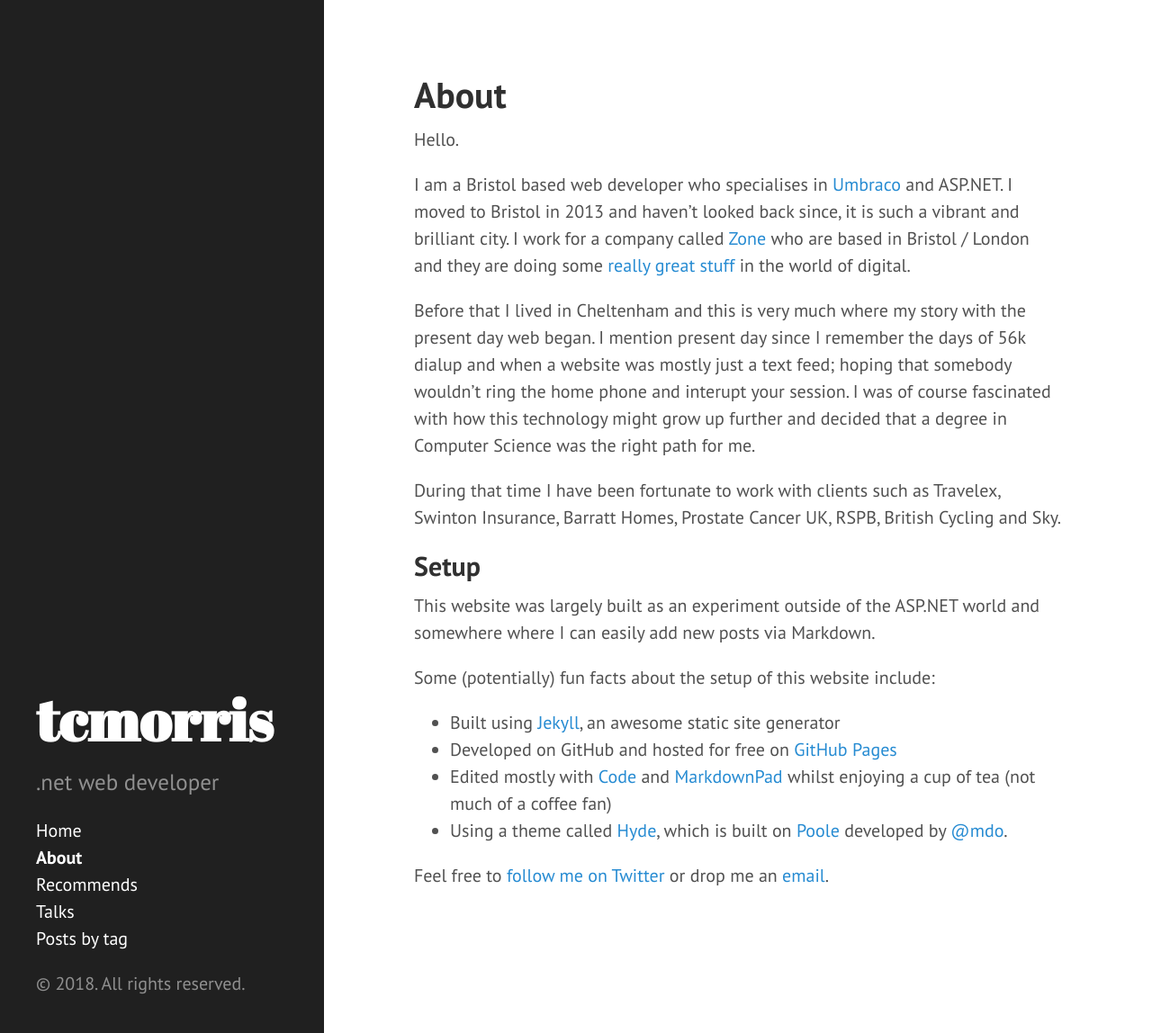
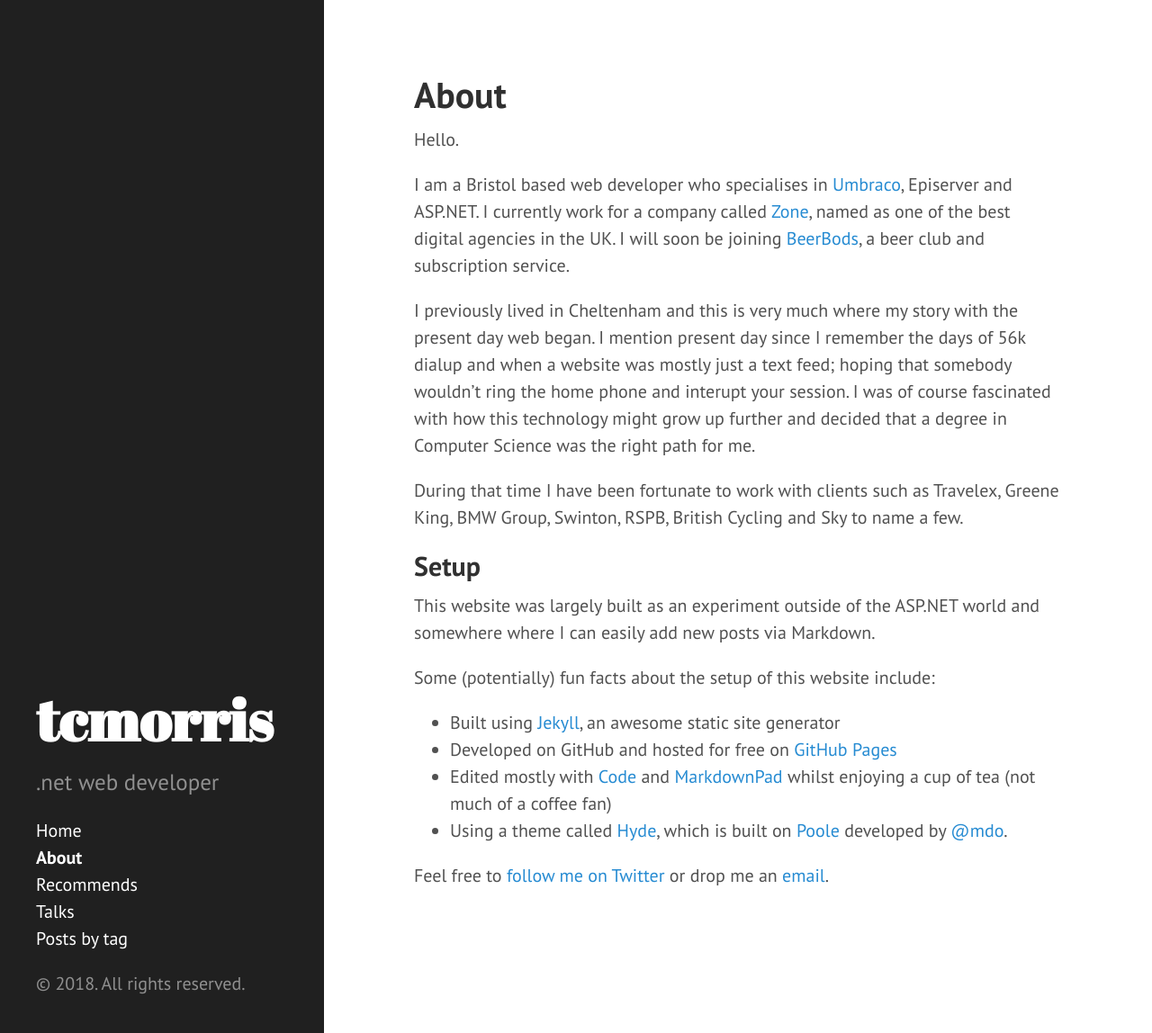
Before and after one commit to tcmorris/tcmorris.github.io, a Jekyll site: the page built from about.md, in a window 1280 px wide and 1148 px high. Shown: the whole window at 90% size. Built offline with Jekyll 4.4.1, drawn with Linux system fonts in a browser that asks for light colours.

Commit message:
Add blog post about joining BeerBods

```diff
--- a/_config.yml
+++ b/_config.yml
@@ -39,4 +39,4 @@
 
 umbraco:
   logo:           /public/images/umbraco_badge.jpg
-  link:           https://umbraco.com/certified-partners/find-a-certified-developer/details?id=6bb58bc7-772d-4d71-99da-b924cb232066
+  link:           https://umbraco.com/training/certified-developers/umbraco-7-certified-developers/certifieddeveloperdetails/?id=6bb58bc7-772d-4d71-99da-b924cb232066
--- a/about.md
+++ b/about.md
@@ -5,11 +5,11 @@
 
 Hello.
 
-I am a Bristol based web developer who specialises in [Umbraco]({{ site.umbraco.link }}) and ASP.NET. I moved to Bristol in 2013 and haven't looked back since, it is such a vibrant and brilliant city. I work for a company called [Zone](https://www.zonedigital.com/uk/) who are based in Bristol / London and they are doing some [really great stuff](https://www.zonedigital.com/uk/work/) in the world of digital.
+I am a Bristol based web developer who specialises in [Umbraco]({{ site.umbraco.link }}), Episerver and ASP.NET. I currently work for a company called [Zone](https://www.zonedigital.com/uk/), named as one of the best digital agencies in the UK. I will soon be joining [BeerBods](https://beerbods.co.uk/), a beer club and subscription service.
 
-Before that I lived in Cheltenham and this is very much where my story with the present day web began. I mention present day since I remember the days of 56k dialup and when a website was mostly just a text feed; hoping that somebody wouldn't ring the home phone and interupt your session. I was of course fascinated with how this technology might grow up further and decided that a degree in Computer Science was the right path for me.
+I previously lived in Cheltenham and this is very much where my story with the present day web began. I mention present day since I remember the days of 56k dialup and when a website was mostly just a text feed; hoping that somebody wouldn't ring the home phone and interupt your session. I was of course fascinated with how this technology might grow up further and decided that a degree in Computer Science was the right path for me.
 
-During that time I have been fortunate to work with clients such as Travelex, Swinton Insurance, Barratt Homes, Prostate Cancer UK, RSPB, British Cycling and Sky.
+During that time I have been fortunate to work with clients such as Travelex, Greene King, BMW Group, Swinton, RSPB, British Cycling and Sky to name a few.
 
 ## Setup
 
```
Also changed, not shown: _posts/2018-02-01-joining-beerbods.md (added, +16 -0 lines), public/images/umbraco_badge.png.
